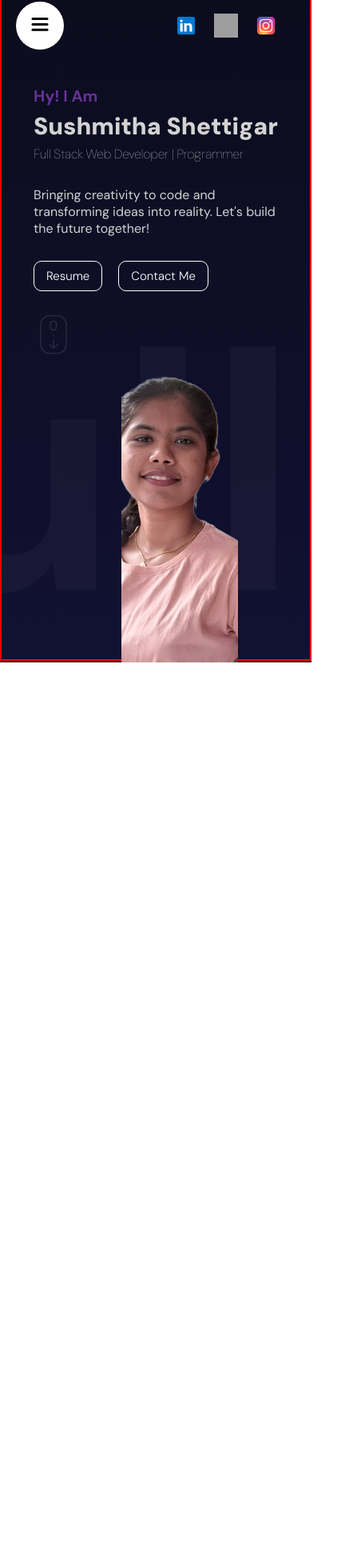
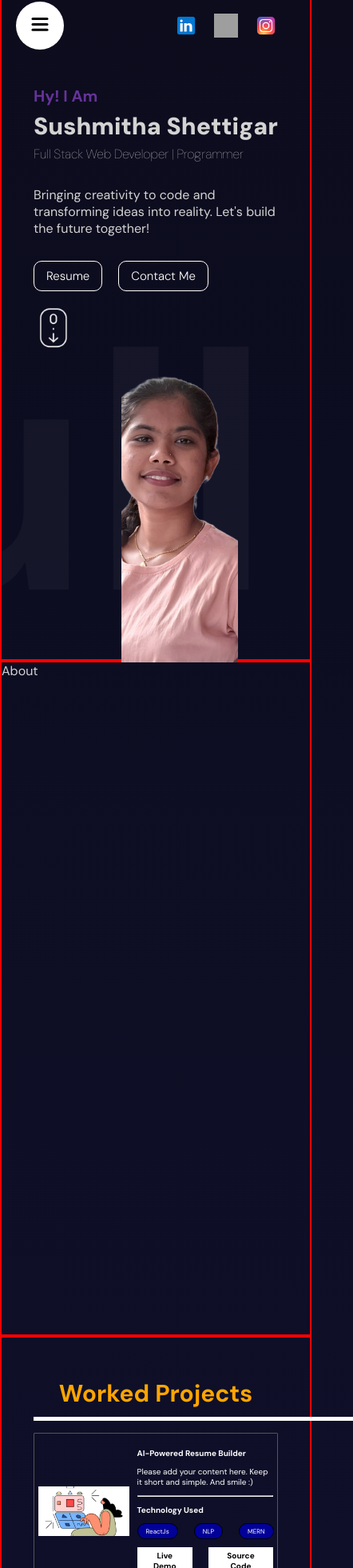
Before and after one commit to sushmithashettigar29/Portfolio, a React (Vite) app: page / in a window 390 px wide. Shown: the part 18-1978 px from the top of the page at 80% size, 442 px wide, since content can reach past the window. Before the commit the page ends 846 px from the top, so only its background shows below. Built offline with nearby package versions, Linux system fonts and the light colour scheme; grey boxes are pictures that could not be loaded.

Commit message:
Add mobile view projects file

```diff
--- a/src/App.jsx
+++ b/src/App.jsx
@@ -12,16 +12,16 @@ const App = () => {
         <Navbar />
         <Hero />
       </section>
-      {/* <section id="About">About</section>
+      <section id="About">About</section>
       <section id="Projects">
         <Projects />
       </section>
       <section id="Services">
         <Services />
       </section>
-      <section id="Certificates">Certificates</section>
-      <section id="Resume">Resume</section>
-      <section id="Contact">
+      {/* <section id="Certificates">Certificates</section> */}
+      {/* <section id="Resume">Resume</section> */}
+      {/* <section id="Contact">
         <Contact />
       </section> */}
     </div>
--- a/src/components/projects/Projects.jsx
+++ b/src/components/projects/Projects.jsx
@@ -48,9 +48,11 @@ function Projects() {
           whileHover={{ backgroundColor: "orange" }}
         >
           <img src="/devconnect.png" alt="" />
+          <div className="contents">
             <h3>AI-Powered Resume Builder</h3>
             <p>
-            Please add your content here. Keep it short and simple. And smile :)
+              Please add your content here. Keep it short and simple. And smile
+              :)
             </p>
             <hr width={300} />
             <p>
@@ -65,6 +67,7 @@ function Projects() {
               <button>Live Demo</button>
               <button>Source Code</button>
             </div>
+          </div>
         </motion.div>
         <motion.div
           variants={textVariants}
@@ -72,9 +75,11 @@ function Projects() {
           whileHover={{ backgroundColor: "orange" }}
         >
           <img src="/devconnect.png" alt="" />
+          <div className="contents">
             <h3>AI-Powered Resume Builder</h3>
             <p>
-            Please add your content here. Keep it short and simple. And smile :){" "}
+              Please add your content here. Keep it short and simple. And smile
+              :)
             </p>
             <hr width={300} />
             <p>
@@ -89,6 +94,7 @@ function Projects() {
               <button>Live Demo</button>
               <button>Source Code</button>
             </div>
+          </div>
         </motion.div>
         <motion.div
           variants={textVariants}
@@ -96,9 +102,11 @@ function Projects() {
           whileHover={{ backgroundColor: "orange" }}
         >
           <img src="/devconnect.png" alt="" />
+          <div className="contents">
             <h3>AI-Powered Resume Builder</h3>
             <p>
-            Please add your content here. Keep it short and simple. And smile :){" "}
+              Please add your content here. Keep it short and simple. And smile
+              :)
             </p>
             <hr width={300} />
             <p>
@@ -113,6 +121,7 @@ function Projects() {
               <button>Live Demo</button>
               <button>Source Code</button>
             </div>
+          </div>
         </motion.div>
       </motion.div>
     </motion.div>
--- a/src/components/projects/projects.scss
+++ b/src/components/projects/projects.scss
@@ -1,13 +1,24 @@
+@use "../../app.scss" as *;
+
 .projects {
   margin-left: 150px;
   margin-right: 150px;
   height: 100%;
   // background-color: aqua;
+
+  @include mobile {
+    margin-left: 40px;
+    margin-right: 40px;
+  }
   h1 {
     text-align: center;
     color: orange;
     font-size: 56px;
     padding-top: 50px;
+
+    @include mobile {
+      font-size: 30px;
+    }
   }
   .hr-line {
     width: 500px;
@@ -15,26 +26,75 @@
     border: none;
     border-top: 10px solid white;
     padding-bottom: 30px;
+    @include mobile {
+      border-top: 5px solid white;
+      width: 400px;
+      padding-bottom: 5px;
+      margin: 10px auto;
+    }
   }
   .pro-container {
     width: 100%;
     // background-color: antiquewhite;
     display: flex;
     justify-content: space-between;
+    @include mobile {
+      flex-direction: column;
+      justify-content: center;
+      gap: 10px;
+    }
     .pro-box {
       border: 0.5px solid rgb(85, 84, 84);
       padding: 20px;
       border-radius: 1px;
       display: flex;
       flex-direction: column;
-      gap: 10px;
+      gap: 13px;
       background-color: transparent;
       color: white;
+
+      @include mobile {
+        display: flex;
+        flex-direction: row;
+        align-items: center;
+        justify-content: center;
+        height: 200px;
+        padding: 18px 10px;
+        width: 100%;
+        gap: 10px;
+        height: 100%;
+      }
       img {
         width: 300px;
+        @include mobile {
+          width: 40%;
+        }
+      }
+      .contents {
+        display: flex;
+        flex-direction: column;
+        gap: 10px;
+        @include mobile {
+          width: 60%;
+          display: flex;
+          flex-direction: column;
+          gap: 10px;
+        }
+        h3 {
+          @include mobile {
+            font-size: 10px;
+          }
+        }
+        hr {
+          @include mobile {
+            width: 100%;
+          }
         }
         p {
           max-width: 300px;
+          @include mobile {
+            font-size: 10px;
+          }
         }
         .tags {
           display: flex;
@@ -47,18 +107,31 @@
           font-size: 10px;
           border-radius: 90px;
           background-color: rgb(1, 1, 153);
+          @include mobile {
+            padding: 4px 10px;
+            font-size: 8px;
+          }
         }
         .buttons {
           display: flex;
           gap: 20px;
           margin-top: 10px;
+          @include mobile {
+            margin-top: 0px;
+          }
           button {
             padding: 8px 15px;
             background-color: white;
             border: none;
             cursor: pointer;
+            font-weight: 700;
+            @include mobile {
+              padding: 4px 10px;
+              font-size: 10px;
             }
           }
         }
       }
     }
+  }
+}
--- a/src/components/services/Services.jsx
+++ b/src/components/services/Services.jsx
@@ -1,6 +1,7 @@
 import "./services.scss";
 import { motion, useInView } from "framer-motion";
 import { useRef } from "react";
+
 const variants = {
   initial: {
     x: -500,
@@ -17,18 +18,19 @@ const variants = {
     },
   },
 };
+
 function Services() {
   const ref = useRef();
-  const isInView = useInView(ref, { margin: "-100px" });
+  // const isInView = useInView(ref, { margin: "-100px" });
   return (
     <motion.div
       className="services"
       variants={variants}
       initial="initial"
       ref={ref}
-      animate={isInView && "animate"}
+      animate={"animate"}
     >
-      <motion.div className="textContainer">
+      <motion.div className="textContainer" variants={variants}>
         <p>
           I focus on helping your brand grow <br /> and move forward
         </p>
@@ -38,12 +40,13 @@ function Services() {
         <div className="title">
           <img src="/people.webp" alt="people-image" />
           <h1>
-            <motion.b whileHover={{color:"orange"}}>Unique</motion.b> Ideas
+            <motion.b whileHover={{ color: "orange" }}>Unique</motion.b> Ideas
           </h1>
         </div>
         <div className="title">
           <h1>
-            <motion.b whileHover={{color:"orange"}}>For Your</motion.b> Business.
+            <motion.b whileHover={{ color: "orange" }}>For Your</motion.b>{" "}
+            Business.
           </h1>
           <motion.button whileHover={{ backgroundColor: "white" }}>
             WHAT WE DO?
--- a/src/components/services/services.scss
+++ b/src/components/services/services.scss
@@ -1,3 +1,5 @@
+@use "../../app.scss" as *;
+
 .services {
   height: 100%;
   display: flex;
@@ -5,16 +7,31 @@
   justify-content: space-between;
   margin-left: 150px;
   margin-right: 150px;
+
+  @include mobile {
+    margin-left: 40px;
+    margin-right: 40px;
+    gap: 20px;
+  }
   .textContainer {
     flex: 1;
     align-self: flex-end;
     display: flex;
     align-items: center;
     gap: 20px;
+
+    @include mobile {
+      text-align: center;
+      flex-direction: column;
+    }
     p {
       font-weight: 200;
       font-size: 20px;
       text-align: right;
+      @include mobile {
+        align-self: flex-end;
+        font-size: 16px;
+      }
     }
     hr {
       width: 300px;
@@ -28,19 +45,35 @@
     flex-direction: column;
     align-items: center;
 
+    @include mobile {
+      width: 100%;
+      // padding: 10px;
+    }
     .title {
       display: flex;
       gap: 40px;
       align-items: center;
+      @include mobile {
+        flex-direction: column;
+        text-align: center;
+        gap: 20px;
+      }
       img {
         width: 250px;
         height: 80px;
         border-radius: 50px;
         object-fit: cover;
+        @include mobile {
+          width: 150px;
+          height: 40px;
+        }
       }
       h1 {
         font-size: 70px;
         font-weight: 100;
+        @include mobile {
+          font-size: 35px;
+        }
       }
       button {
         width: 250px;
@@ -51,6 +84,11 @@
         font-size: 24px;
         font-weight: 900;
         cursor: pointer;
+        @include mobile {
+          width: 150px;
+          height: 40px;
+          font-size: 16px;
+        }
       }
     }
   }
@@ -60,8 +98,12 @@
     // margin: auto;
     margin-bottom: 40px;
     gap: 50px;
-
-    .box{
+    @include mobile {
+      flex-direction: column;
+      width: 100%;
+      gap: 10px;
+    }
+    .box {
       padding: 40px;
       border: 0.5px solid gray;
       display: flex;
@@ -69,8 +111,22 @@
       justify-content: space-between;
       border-radius: 30px 0px 30px 0px;
       gap: 30px;
-        button{
+      h2 {
+        @include mobile {
+          font-size: 18px;
+        }
+      }
+      p {
+        @include mobile {
+          font-size: 10px;
+        }
+      }
+      @include mobile {
+        text-align: center;
+        gap: 10px;
         padding: 10px;
+      }
+      button {
         background-color: orange;
         border-radius: 0px 20px 20px 0px;
         padding: 10px 40px;
@@ -78,7 +134,13 @@
         font-weight: 600;
         cursor: pointer;
         border: none;
+        @include mobile {
+          align-self: center;
+          border-radius: 20px;
+          padding: 5px 20px;
+          font-size: 10px;
         }
       }
     }
   }
+}
```
Lines whose indentation alone changed are shown as unchanged.
